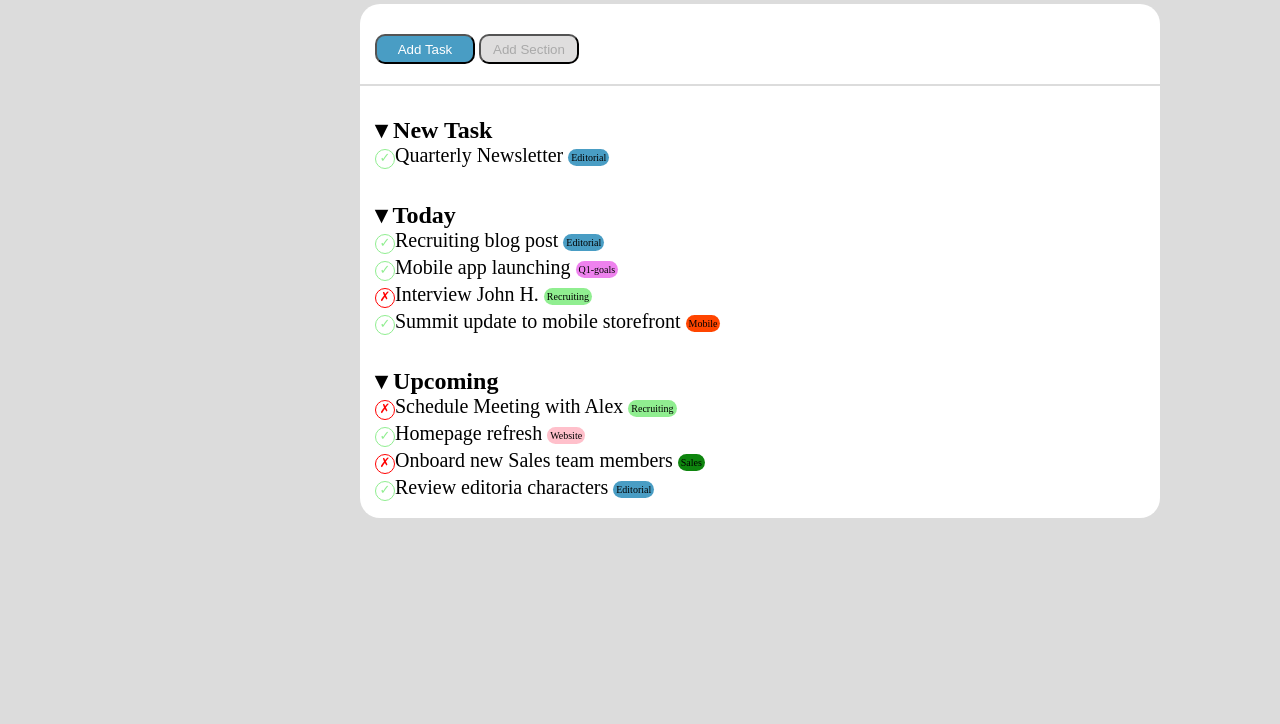
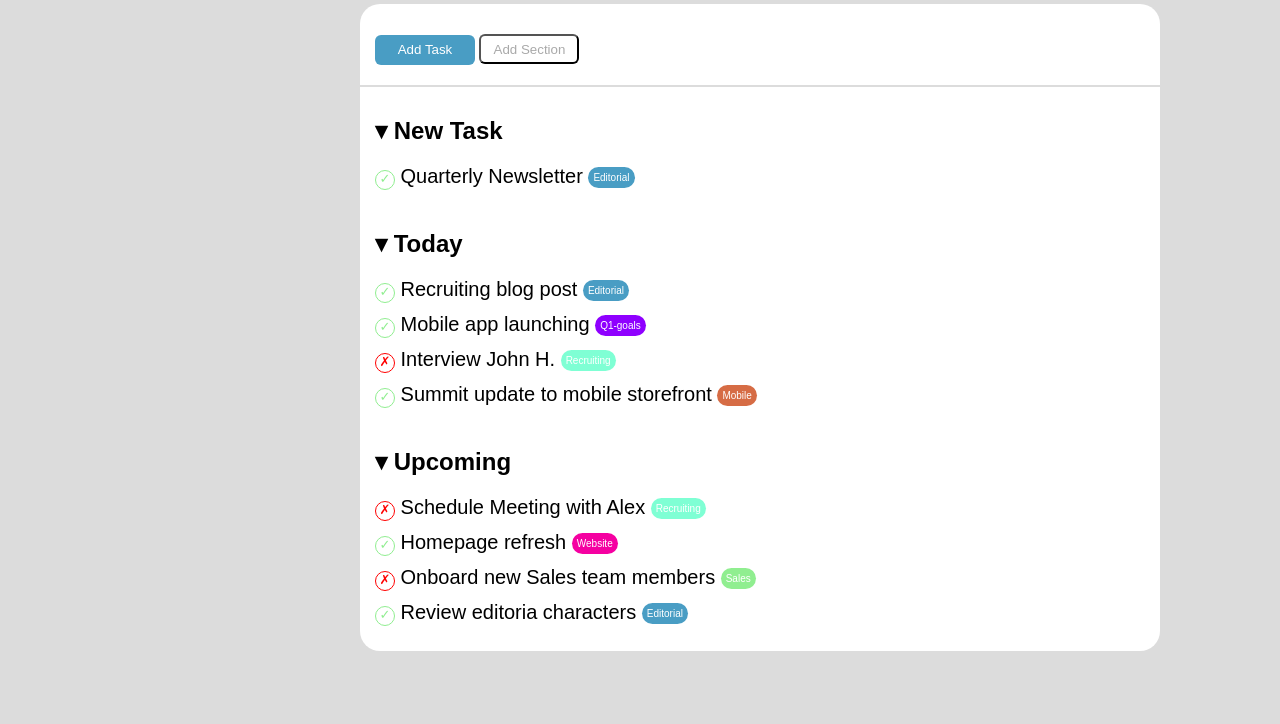
Before and after one commit to GiacomoSeveri/html-css-toboolist, a plain HTML site: page index.html in a window 1280 px wide. Shown: the part 76-800 px from the top of the page. Drawn offline with Linux system fonts and the light colour scheme.

Commit message:
exercise correction

```diff
--- a/css/style.css
+++ b/css/style.css
@@ -11,6 +11,7 @@
 body {
     color: rgb(0, 0, 0);
     background-color: rgb(220,220,220);
+    font-family: arial;
 }
 
 h1 {
@@ -18,10 +19,12 @@ h1 {
     vertical-align: middle;
     font-size: 40px;
     font-family: sans-serif;
+    font-weight: 900;
 }
 
 h2 {
     padding-top: 30px;
+    margin-bottom: 20px;
 }
 
 main {
@@ -37,11 +40,11 @@ button {
     width: 100px;
     padding: 6px;
     height: 30px;
-    border-radius: 10px;
+    border-radius: 6px;
 }
 
 p {
-    margin-bottom: 2px;
+    margin-bottom: 10px;
 }
 
 /* Header */
@@ -72,10 +75,11 @@ header {
     background-color: rgb(73, 157, 196);
     color: white;
     margin: 20px auto;
+    border: transparent;
 }
 
 .section-button {
-    background-color: rgb(223, 222, 222);
+    background-color: white;
     color: darkgrey;
 }
 
@@ -116,57 +120,63 @@ header {
     border-radius: 120px;
     font-size: 10px;
     vertical-align: middle;
-    padding: 3px;
+    color: white;
+    padding: 5px;
 }
 
 .label-q {
-    background-color: violet;
+    background-color: #8f00ff;
     width: 100px;
     height: 100px;
     border-radius: 120px;
     font-size: 10px;
     vertical-align: middle;
-    padding: 3px;
+    padding: 5px;
+    color: white;
 }
 
 .label-r {
+    background-color: #7fffd4;
+    width: 100px;
+    height: 100px;
+    border-radius: 120px;
+    font-size: 10px;
+    vertical-align: middle;
+    padding: 5px;
+    color: white;
+}
+
+.label-m {
+    background-color: rgb(214, 108, 69);
+    width: 100px;
+    height: 100px;
+    border-radius: 120px;
+    font-size: 10px;
+    vertical-align: middle;
+    padding: 5px;
+    color: white;
+}
+
+.label-w {
+    background-color: #f500a1;
+    width: 100px;
+    height: 100px;
+    border-radius: 120px;
+    font-size: 10px;
+    vertical-align: middle;
+    padding: 5px;
+    color: white;
+}
+
+.label-s {
     background-color: lightgreen;
     width: 100px;
     height: 100px;
     border-radius: 120px;
     font-size: 10px;
     vertical-align: middle;
-    padding: 3px;
-}
-
-.label-m {
-    background-color: orangered;
-    width: 100px;
-    height: 100px;
-    border-radius: 120px;
-    font-size: 10px;
-    vertical-align: middle;
-    padding: 3px;
-}
-
-.label-w {
-    background-color: pink;
-    width: 100px;
-    height: 100px;
-    border-radius: 120px;
-    font-size: 10px;
-    vertical-align: middle;
-    padding: 3px;
-}
-
-.label-s {
-    background-color: rgb(14, 133, 14);
-    width: 100px;
-    height: 100px;
-    border-radius: 120px;
-    font-size: 10px;
-    vertical-align: middle;
-    padding: 3px;
+    padding: 5px;
+    color: white;
 }
 
 .task-name {
```
Also changed, not shown: index.html (+9 -9 lines).
